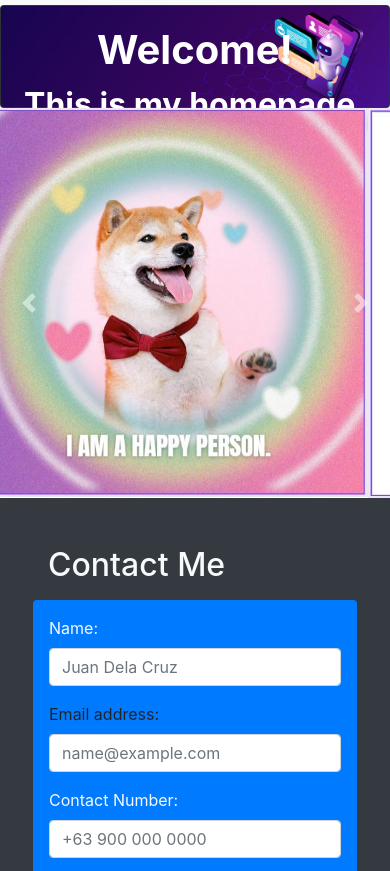
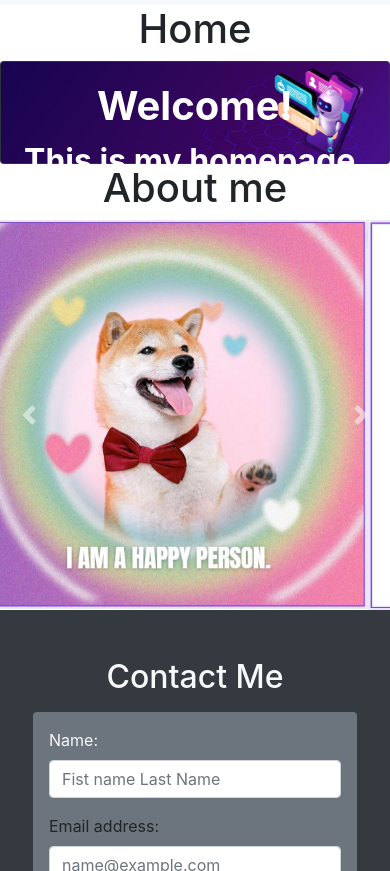
Before and after one commit to juvin45/webportfolio, a plain HTML site: page index.html in a window 390 px wide. Shown: the part 228-1099 px from the top of the page. Drawn offline with nearby package versions, Linux system fonts and the light colour scheme.

Commit message:
added details in my capstone1

```diff
--- a/index.html
+++ b/index.html
@@ -49,18 +49,21 @@
 <!-- Navbar End -->
 
 <!-- Home Start -->
+
+<h1 class="text-center">Home</h1>
 <div class="card bg-dark text-white" class="#home">
   <img class="card-img" src="banner.jpg" alt="Card image">
   <div class="card-img-overlay">
     <h1 class="card-title text-center font-weight-bold">Welcome!</h1>
     <h2 class="card-text text-center font-weight-bold">This is my homepage.</h2>
-    <p class="card-text text-center font-weight-bold">Last updated 3 mins ago</p>
+    <p class="card-text text-center font-weight-bold"></p>
   </div>
 </div>
 
 <!-- Home End -->
 
 <!-- About me Start -->
+<h1 class="text-center">About me</h1>
 <div id="carouselExampleControls" class="carousel slide" data-ride="carousel">
 
   <div class="carousel-inner">
@@ -92,12 +95,12 @@
 <!-- Contact me Start -->
 				<div class="bg-dark min-vh-100 p-5">
 
-					<h2 class="text-light">Contact Me</h2>
+					<h2 class="text-light text-center">Contact Me</h2>
 					<div class="row mt-3">
-						<form class="col-12 offset-md-2 col-md-8 offset-xl-4 col-xl-4 bg-primary p-3 rounded">
+						<form class="col-12 offset-md-2 col-md-8 offset-xl-4 col-xl-4 bg-secondary p-3 rounded">
 							<div class="form-group">
 								<label class="text-light" for="name">Name:</label>
-								<input type="text" class="form-control" id="name" placeholder="Juan Dela Cruz">
+								<input type="text" class="form-control" id="name" placeholder="Fist name Last Name">
 							</div>
 							<div class="form-group">
 								<label for="exampleInputEmail1">Email address:</label>
@@ -105,15 +108,15 @@
 							</div>
 							<div class="form-group">
 								<label class="text-light" for="contact">Contact Number:</label>
-								<input type="text" class="form-control" id="contact" placeholder="+63 900 000 0000">
+								<input type="text" class="form-control" id="contact" placeholder="+63">
 							</div>
 							<div>
 								<label class="text-light" for="concern">Concern</label>
 								<select class="form-control" id="concern">
 									<option>NA</option>
-									<option>Quotation</option>
+									<option>Direct Hiring</option>
 									<option>Appointment</option>
-									<option>Follow-up</option>
+									<option>Date2x lang</option>
 								</select>
 							</div>
 							<div class="form-group">
@@ -131,28 +134,6 @@
 				</div>
 <!-- Contact me End -->
 
-
-
-
-
-
-
-
-
-
-
-
-
-
-
-
-
-
-
-
-
-
-
 	<!-- Bootstrap Javascript Plugin -->
 	<script src="https://cdn.jsdelivr.net/npm/jquery@3.5.1/dist/jquery.slim.min.js" integrity="sha384-DfXdz2htPH0lsSSs5nCTpuj/zy4C+OGpamoFVy38MVBnE+IbbVYUew+OrCXaRkfj" crossorigin="anonymous"></script>
 	<script src="https://cdn.jsdelivr.net/npm/bootstrap@4.6.2/dist/js/bootstrap.bundle.min.js" integrity="sha384-Fy6S3B9q64WdZWQUiU+q4/2Lc9npb8tCaSX9FK7E8HnRr0Jz8D6OP9dO5Vg3Q9ct" crossorigin="anonymous"></script>
```
Also changed, not shown: index.css (line endings or trailing spaces).
